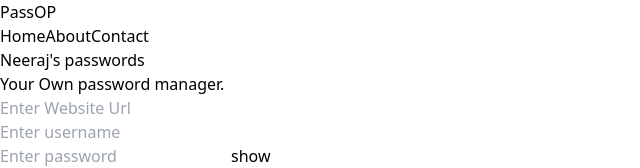
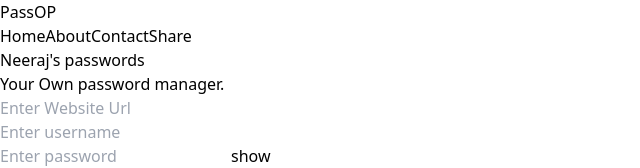
Before and after one commit to Neeraj67000/Password-manager, a React (Vite) app: page / in a window 1280 px wide. Shown: the top 168 px of the page, without its empty margins (0-640 px from the left). Built offline with nearby package versions, Linux system fonts and the light colour scheme.

Commit message:
Update Navbar.jsx

```diff
--- a/src/components/Navbar.jsx
+++ b/src/components/Navbar.jsx
@@ -10,6 +10,7 @@ const Navbar = () => {
             <a href="#">Home</a>
             <a href="#">About</a>
             <a href="#">Contact</a>
+            <a href="#">Share</a>
         </li>
       </ul>
     </nav>
```
